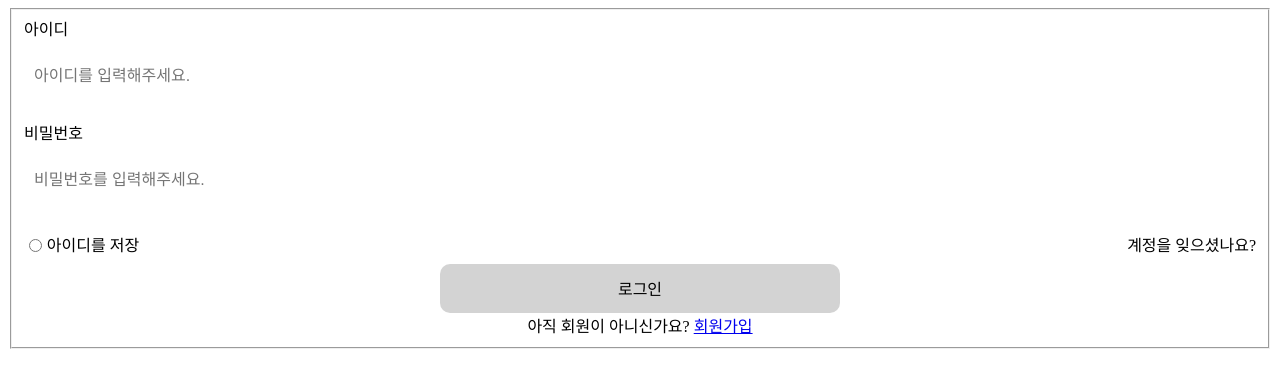
After one commit to Hindi-com/IndianStudies.Github.io, a Django app: page /login/ in a window 1280 px wide. The commit adds this page. Shown: the top 388 px of the page. Run offline with Django 3.2, Linux system fonts and the light colour scheme.

Commit message:
login page추가

```diff
--- a/hindi_web/hindi_web/urls.py
+++ b/hindi_web/hindi_web/urls.py
@@ -22,4 +22,5 @@ urlpatterns = [
     path('', views.home, name="home"),
     path('introduction/', views.introduction, name="introduction"),
     path('community/', views.community, name="community"),
+    path('login/', views.login, name="login"),
 ]
--- a/hindi_web/pages/static/css/introduction.css
+++ b/hindi_web/pages/static/css/introduction.css
@@ -8,14 +8,15 @@
     justify-content: center;
     box-sizing: border-box;
     border: 1px solid var(--color-black);
+    margin-bottom: 10rem;
 }
 
 .introduction-aside-list {
     list-style: none;
     box-sizing: border-box;
-    background-color: var(--color-light-white);
     width: 12rem;
     height: 40rem;
+    background-color: var(--color-light-white);
 
 }
 
--- /dev/null
+++ b/hindi_web/pages/static/css/login.css
@@ -0,0 +1,72 @@
+#loginBtn {
+    background-color: lightgrey;
+    border-radius: 10px;
+    border: none;
+    color: var(--color-orange);
+    font-size: 1rem;
+    padding: 0.8rem 0;
+    cursor: pointer;
+    width: 25rem;
+    margin: auto;
+    display: block;
+  }
+
+  #loginBox {
+    box-sizing: border-box;
+    width: 100%;
+    height: 80vh;
+    display: flex;
+    align-items: center;
+    justify-content: center;
+    position: relative;
+    top: -5rem;
+  }
+  .loginBox--list {
+    display: flex;
+    flex-direction: column;
+    margin-bottom: 1rem;
+  }
+
+  .loginBox--list > input {
+    width: 30rem;
+  }
+
+  .loginBox--list label {
+    margin-bottom: 0.5rem;
+  }
+
+  /* 사이즈선택 폼 관련 옵션 */
+  .loginBox--list input,
+  .loginBox--list select {
+    height: 3.5rem;
+    box-sizing: border-box;
+    width: 25rem;
+    padding: 10px;
+    font-size: 1rem;
+    border: none;
+  }
+  .loginBox--save {
+    display: flex;
+    align-items: center;
+    justify-content: space-between;
+    height: 2.5rem;
+  }
+  .loginBox--list > input {
+    border: 1px solid var(--brand-color);
+    border-radius: 10px;
+  }
+  .loginBox--list > input:focus {
+    outline: none;
+  }
+
+  .loginBox--saveId {
+    display: flex;
+    align-items: center;
+  }
+  .loginBox--saveId > input {
+    margin-right: 0.3rem;
+  }
+
+  #loginBox-isUser {
+    text-align: center;
+  }
--- a/hindi_web/pages/static/css/style.css
+++ b/hindi_web/pages/static/css/style.css
@@ -4,6 +4,7 @@
   --color-grey: #616161;
   --color-black: #000000;
   --color-orange: #feb546;
+  --color-white: #ffffff;
   --color-light-white: #eeeeee;
   --color-dark-white: #bdbdbd;
   --color-pink: #fe918d;
@@ -197,7 +198,6 @@
 }
 
 .project__description h4:after {
-  content: "";
   display: block;
   position: relative;
   left: 50%;
--- /dev/null
+++ b/hindi_web/pages/templates/login.html
@@ -0,0 +1,53 @@
+{% load static %}
+<!DOCTYPE html>
+<html lang="en">
+
+<head>
+    <meta charset="UTF-8">
+    <meta http-equiv="X-UA-Compatible" content="IE=edge">
+    <meta name="viewport" content="width=device-width, initial-scale=1.0">
+    <title>Login</title>
+    <link rel="stylesheet" href="{% static 'css/login.css' %}">
+</head>
+
+<body>
+
+</body>
+
+</html>
+
+<body>
+    {% block content %}
+    <fieldset>
+        <li class="loginBox--list">
+            <label for="username">아이디</label>
+            <input required="required" type="text" name="username" id="username"
+                value="{{ form.username.value|default_if_none:'' }}" placeholder="아이디를 입력해주세요." />
+        </li>
+        <li class="loginBox--list">
+            <label for="password">비밀번호</label>
+            <input required="required" type="password" name="password" id="password"
+                value="{{ form.password.value|default_if_none:'' }}" placeholder="비밀번호를 입력해주세요." />
+        </li>
+        <span style="color: red; font-size:bold;"></span>
+        <div class="loginBox--save">
+            <span class="loginBox--saveId">
+                <input type="radio" />
+                <label>아이디를 저장</label>
+            </span>
+            <a>
+                계정을 잊으셨나요?
+            </a>
+        </div>
+        <button id="loginBtn">
+            로그인
+        </button>
+        <div id="loginBox-isUser">
+            아직 회원이 아니신가요?
+            <a href="#">회원가입</a>
+        </div>
+    </fieldset>
+    </form>
+
+    {% endblock %}
+</body>
--- a/hindi_web/pages/views.py
+++ b/hindi_web/pages/views.py
@@ -9,3 +9,6 @@ def introduction(request):
 
 def community(request):
     return render(request, 'community-main.html')
+
+def login(request):
+    return render(request, 'login.html')
```
